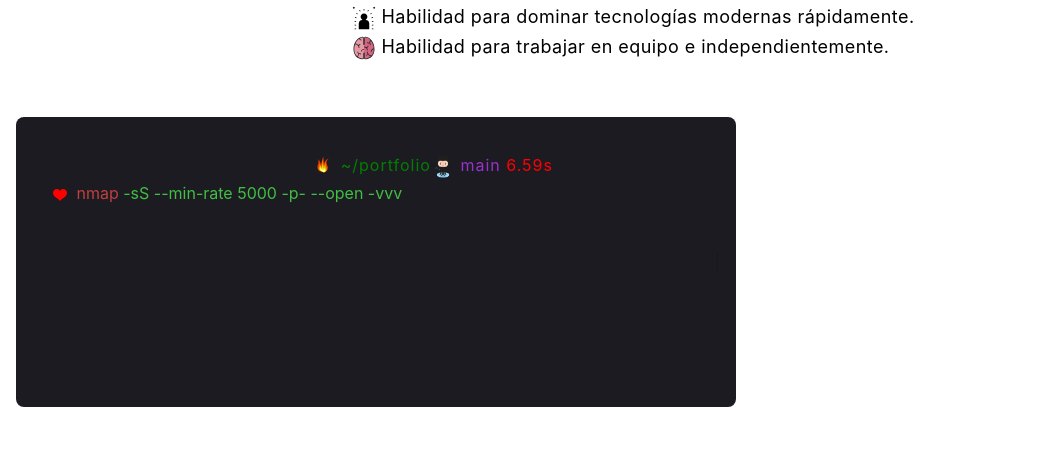
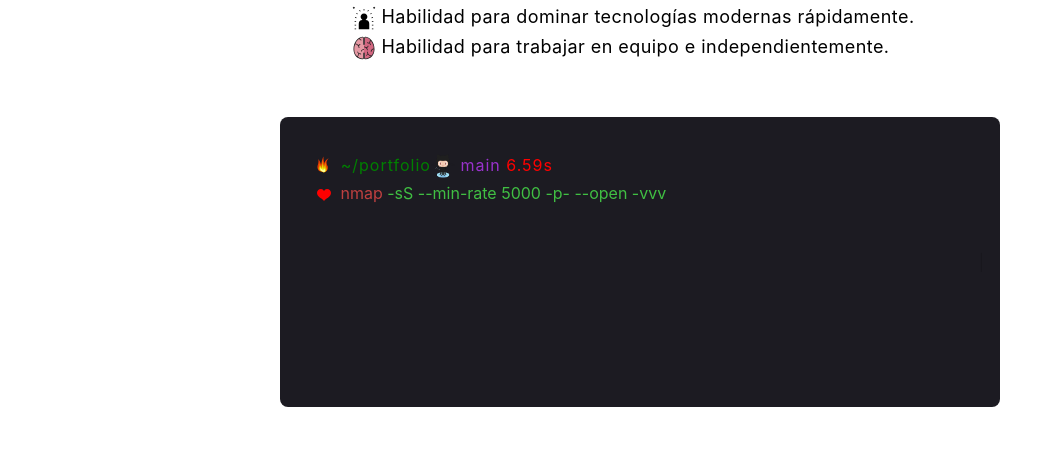
Before and after one commit to printer130/leonardo, a React (Vite) app: page / in a window 1280 px wide. Shown: the part 4344-4801 px from the top of the page, without its empty margins (0-1047 px from the left). Built offline with nearby package versions, Linux system fonts and the light colour scheme.

Commit message:
Remove package

```diff
--- a/src/Components/TypeWriting.jsx
+++ b/src/Components/TypeWriting.jsx
@@ -1,12 +1,11 @@
 import { useEffect, useRef, useState } from 'react'
 /* import Typewriter from '../../node_modules/typewriter-effect/dist/core' */
 import Typewriter from 'typewriter-effect/dist/core'
-import { Heart } from '../../Icons/heart'
 import { Fire } from '../../Icons/Fire'
 import { date, dateTime } from '../../constants/time'
 import { newLineCmd } from '../../constants/image'
 
-export default function TypeWriting() {
+export default function TypeWriting () {
   const node = useRef()
   const [isVisible, setIsVisible] = useState(false)
 
@@ -70,13 +69,13 @@ export default function TypeWriting() {
       <div className='pwd'>
         <Fire />
         <span id='blockCode'>
-        ~/portfolio
-        <img src='github.webp' id='github' />
+          ~/portfolio
+          <img src='github.webp' id='github' />
           <span id='gitlog'> main </span>
           <span id='time'>6.59s</span>
         </span>
       </div>
-      <div id='nmap' ref={node} />
+      <div id='nmap' className='h-full mb-4 mx-[auto]' ref={node} />
     </>
   )
 }
```
